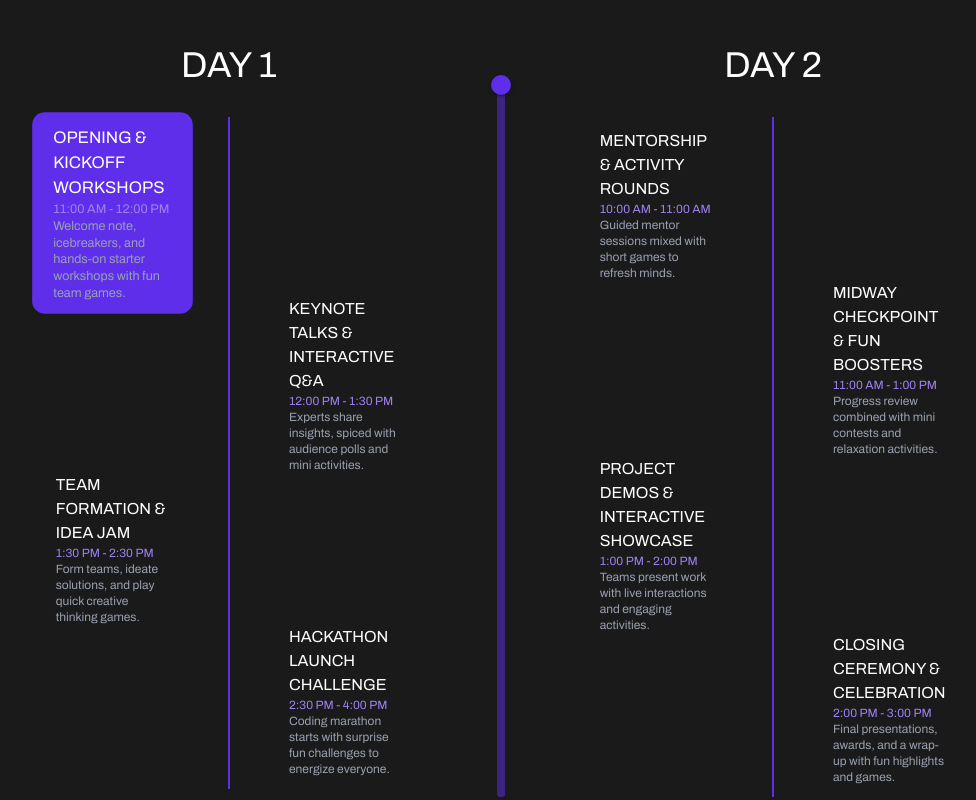
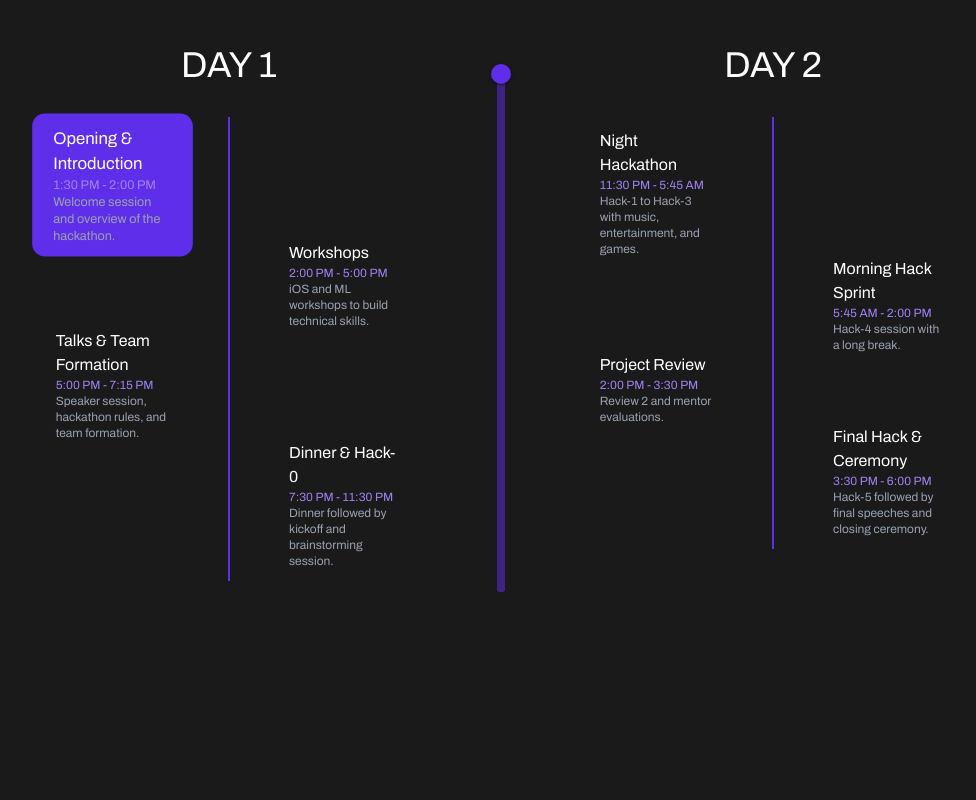
Before and after one commit to ADG-VITV/IOS-Fusion-2025, a Next.js app: page / in a window 1280 px wide. Shown: the part 1920-2720 px from the top of the page, without its empty margins (139-1115 px from the left). Built offline with nearby package versions, Linux system fonts and the light colour scheme; a web font is replaced by a local one.

Commit message:
changing the content of timeline

```diff
--- a/src/sections/Timeline.tsx
+++ b/src/sections/Timeline.tsx
@@ -42,18 +42,20 @@ const useSmoothSlider = (targetValue: number, speed: number = 0.1) => {
 
 // --- Event Data (No Changes) ---
 const day1Events = [
-  { event: "OPENING & KICKOFF WORKSHOPS", time: "11:00 AM - 12:00 PM", venue: "Welcome note, icebreakers, and hands-on starter workshops with fun team games." },
-  { event: "KEYNOTE TALKS & INTERACTIVE Q&A", time: "12:00 PM - 1:30 PM", venue: "Experts share insights, spiced with audience polls and mini activities." },
-  { event: "TEAM FORMATION & IDEA JAM", time: "1:30 PM - 2:30 PM", venue: "Form teams, ideate solutions, and play quick creative thinking games." },
-  { event: "HACKATHON LAUNCH CHALLENGE", time: "2:30 PM - 4:00 PM", venue: "Coding marathon starts with surprise fun challenges to energize everyone." },
+  { event: "Opening & Introduction", time: "1:30 PM - 2:00 PM", venue: "Welcome session and overview of the hackathon." },
+  { event: "Workshops", time: "2:00 PM - 5:00 PM", venue: "iOS and ML workshops to build technical skills." },
+  { event: "Talks & Team Formation", time: "5:00 PM - 7:15 PM", venue: "Speaker session, hackathon rules, and team formation." },
+  { event: "Dinner & Hack-0", time: "7:30 PM - 11:30 PM", venue: "Dinner followed by kickoff and brainstorming session." },
 ];
 
 const day2Events = [
-  { event: "MENTORSHIP & ACTIVITY ROUNDS", time: "10:00 AM - 11:00 AM", venue: "Guided mentor sessions mixed with short games to refresh minds." },
-  { event: "MIDWAY CHECKPOINT & FUN BOOSTERS", time: "11:00 AM - 1:00 PM", venue: "Progress review combined with mini contests and relaxation activities." },
-  { event: "PROJECT DEMOS & INTERACTIVE SHOWCASE", time: "1:00 PM - 2:00 PM", venue: "Teams present work with live interactions and engaging activities." },
-  { event: "CLOSING CEREMONY & CELEBRATION", time: "2:00 PM - 3:00 PM", venue: "Final presentations, awards, and a wrap-up with fun highlights and games." },
+  { event: "Night Hackathon", time: "11:30 PM - 5:45 AM", venue: "Hack-1 to Hack-3 with music, entertainment, and games." },
+  { event: "Morning Hack Sprint", time: "5:45 AM - 2:00 PM", venue: "Hack-4 session with a long break." },
+  { event: "Project Review", time: "2:00 PM - 3:30 PM", venue: "Review 2 and mentor evaluations." },
+  { event: "Final Hack & Ceremony", time: "3:30 PM - 6:00 PM", venue: "Hack-5 followed by final speeches and closing ceremony." },
 ];
+
+
 
 const allEvents = [...day1Events, ...day2Events];
 const totalEvents = allEvents.length;
```
